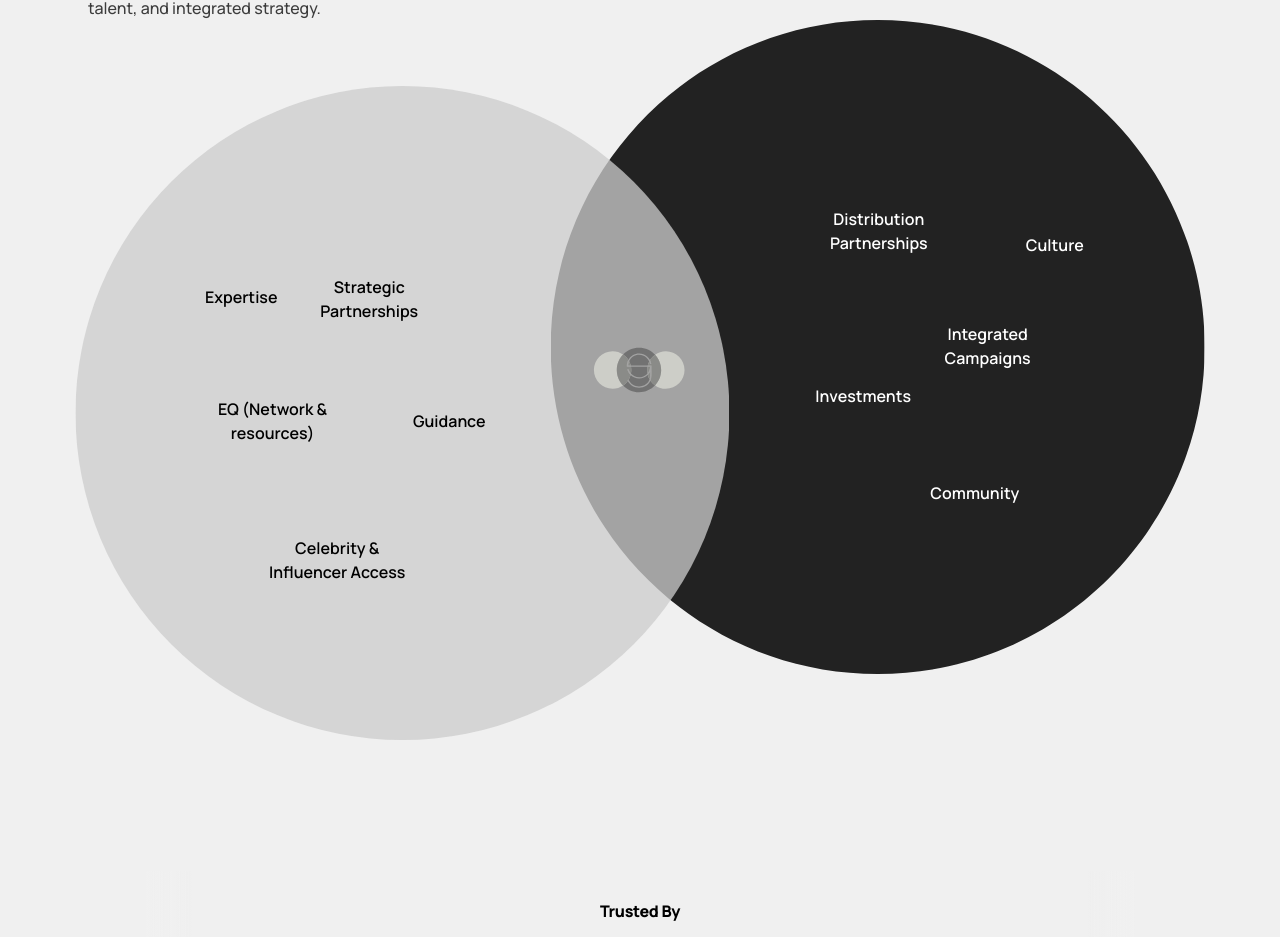
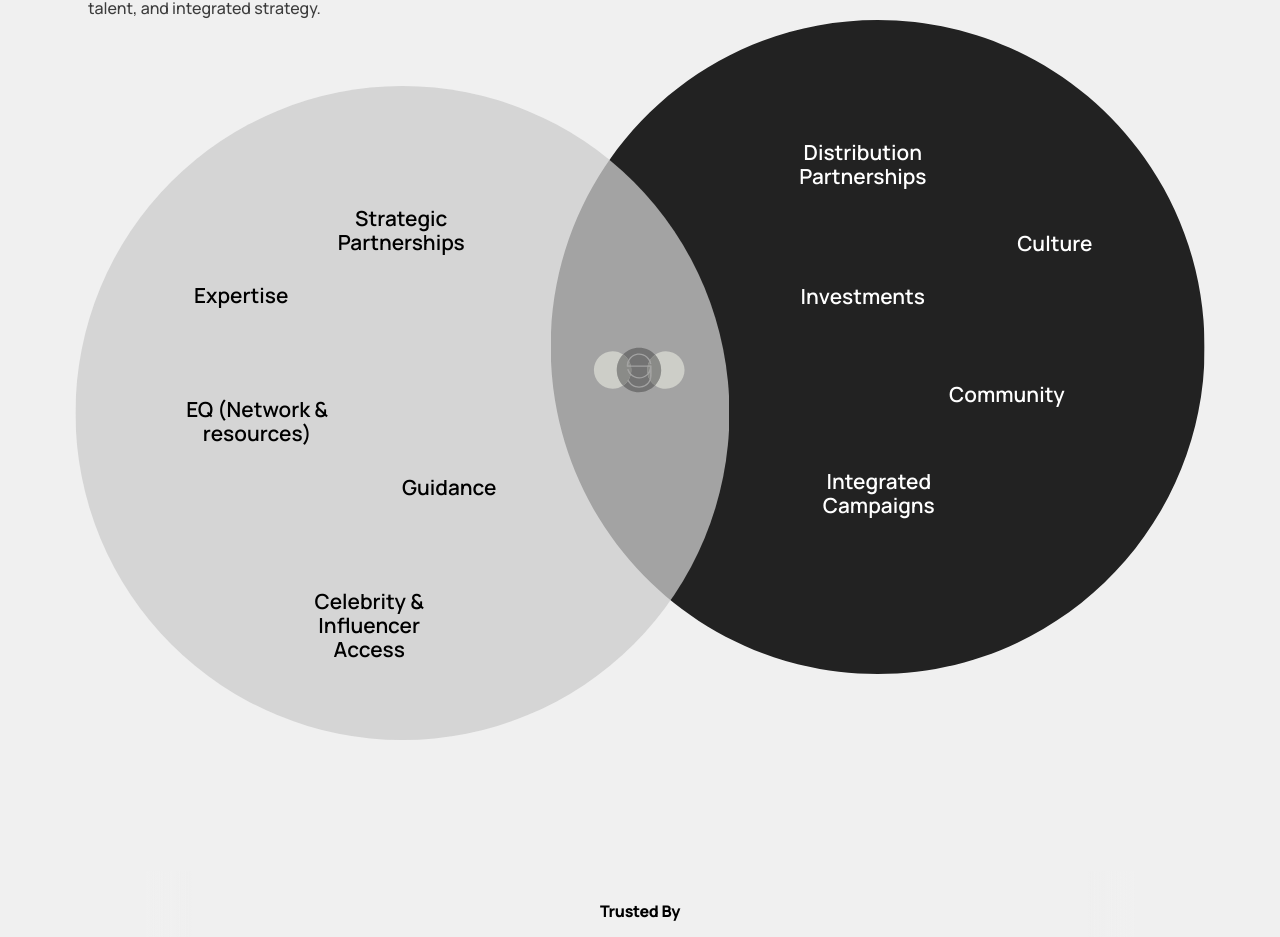
Before and after one commit to rohanbhangui/gsg-website, a React (Create React App) app: page / in a window 1280 px wide. Shown: the part 1875-2812 px from the top of the page. Built offline with nearby package versions, Linux system fonts and the light colour scheme.

Commit message:
updated floatign labels

```diff
--- a/src/pages/home/home.js
+++ b/src/pages/home/home.js
@@ -70,35 +70,55 @@ const leftContent = [
     label: "Celebrity & Influencer Access",
     animation: floatingAnimation(),
     left: "50%",
-    top: "70%"
+    top: "70%",
+    desktop: {
+      left: "60%",
+      top: "80%"
+    }
   },
   {
     id: uuid(),
     label: "Strategic Partnerships",
     animation: floatingAnimation(),
     left: "60%",
-    top: "30%"
+    top: "30%",
+    desktop: {
+      left: "70%",
+      top: "20%"
+    }
   },
   {
     id: uuid(),
     label: "EQ (Network & resources)",
     animation: floatingAnimation(),
     left: "25%",
-    top: "49%"
+    top: "49%",
+    desktop: {
+      left: "25%",
+      top: "49%"
+    }
   },
   {
     id: uuid(),
     label: "Guidance",
     animation: floatingAnimation(),
     left: "85%",
-    top: "49%"
+    top: "49%",
+    desktop: {
+      left: "85%",
+      top: "59%"
+    }
   },
   {
     id: uuid(),
     label: "Expertise",
     animation: floatingAnimation(),
     left: "20%",
-    top: "30%"
+    top: "30%",
+    desktop: {
+      left: "20%",
+      top: "30%"
+    }
   }
 ]
 
@@ -108,35 +128,55 @@ const rightContent = [
     label: "Distribution Partnerships",
     animation: floatingAnimation(),
     left: "25%",
-    top: "30%"
+    top: "30%",
+    desktop: {
+      left: "25%",
+      top: "20%"
+    }
   },
   {
     id: uuid(),
     label: "Integrated Campaigns",
     animation: floatingAnimation(),
     left: "60%",
-    top: "47%"
+    top: "47%",
+    desktop: {
+      left: "30%",
+      top: "70%",
+    }
   },
   {
     id: uuid(),
     label: "Investments",
     animation: floatingAnimation(),
     left: "25%",
-    top: "55%"
+    top: "55%",
+    desktop: {
+      left: "25%",
+      top: "40%",
+    }
   },
   {
     id: uuid(),
     label: "Culture",
     animation: floatingAnimation(),
     left: "85%",
-    top: "32%"
+    top: "32%",
+    desktop: {
+      left: "85%",
+      top: "32%",
+    }
   },
   {
     id: uuid(),
     label: "Community",
     animation: floatingAnimation(),
     left: "60%",
-    top: "70%"
+    top: "70%",
+    desktop: {
+      left: "70%",
+      top: "55%",
+    }
   }
 ]
 
@@ -310,11 +350,8 @@ const Home = () => {
           <LightSide>
             <VennContent className="left">
               <div className="inner">
-                {leftContent.map(({ label, id, animation, left, top}, index) => (
-                  <VennItem key={id} animation={animation} delay={index*250} className="h3" style={{
-                    left,
-                    top
-                  }}>
+                {leftContent.map(({ label, id, animation, left, top, desktop}, index) => (
+                  <VennItem key={id} animation={animation} delay={index*250} className="h3" left={left} top={top} desktop={desktop}>
                     {label}
                   </VennItem>
                 ))}
@@ -325,11 +362,8 @@ const Home = () => {
           <DarkSide>
             <VennContent className="right">
               <div className="inner">
-                {rightContent.map(({ label, id, animation, left, top}, index) => (
-                  <VennItem key={id} animation={animation} delay={index*250} className="h3" style={{
-                    left,
-                    top
-                  }}>
+                {rightContent.map(({ label, id, animation, left, top, desktop}, index) => (
+                  <VennItem key={id} animation={animation} delay={index*250} className="h3" left={left} top={top} desktop={desktop}>
                     {label}
                   </VennItem>
                 ))}
@@ -882,6 +916,8 @@ const SidesStyles = css`
 
 const VennItem = styled.p`
   &.h3 {
+    top: ${({ top }) => top};
+    left: ${({ left }) => left};
     position: absolute;
     max-width: 10rem;
     font-size: 1.3rem;
@@ -896,16 +932,18 @@ const VennItem = styled.p`
       transform: translateX(-50%) translateY(-50%);
     }
 
-    &.active.animate {
+    /* &.active.animate {
       animation-name: ${({ animation }) => animation};
       animation-duration: 20s;
       animation-iteration-count: infinite;
       animation-timing-function: ease-in-out;
       animation-delay: ${({ delay }) => `${delay}ms`};
-    }
+    } */
 
     @media ${({ theme }) => theme.mediaQuery.small} {
-      font-size: 1rem;
+      font-size: 1.3rem;
+      top: ${({ desktop }) => desktop && desktop.top};
+      left: ${({ desktop }) => desktop && desktop.left};
     }
   }
 `
```
